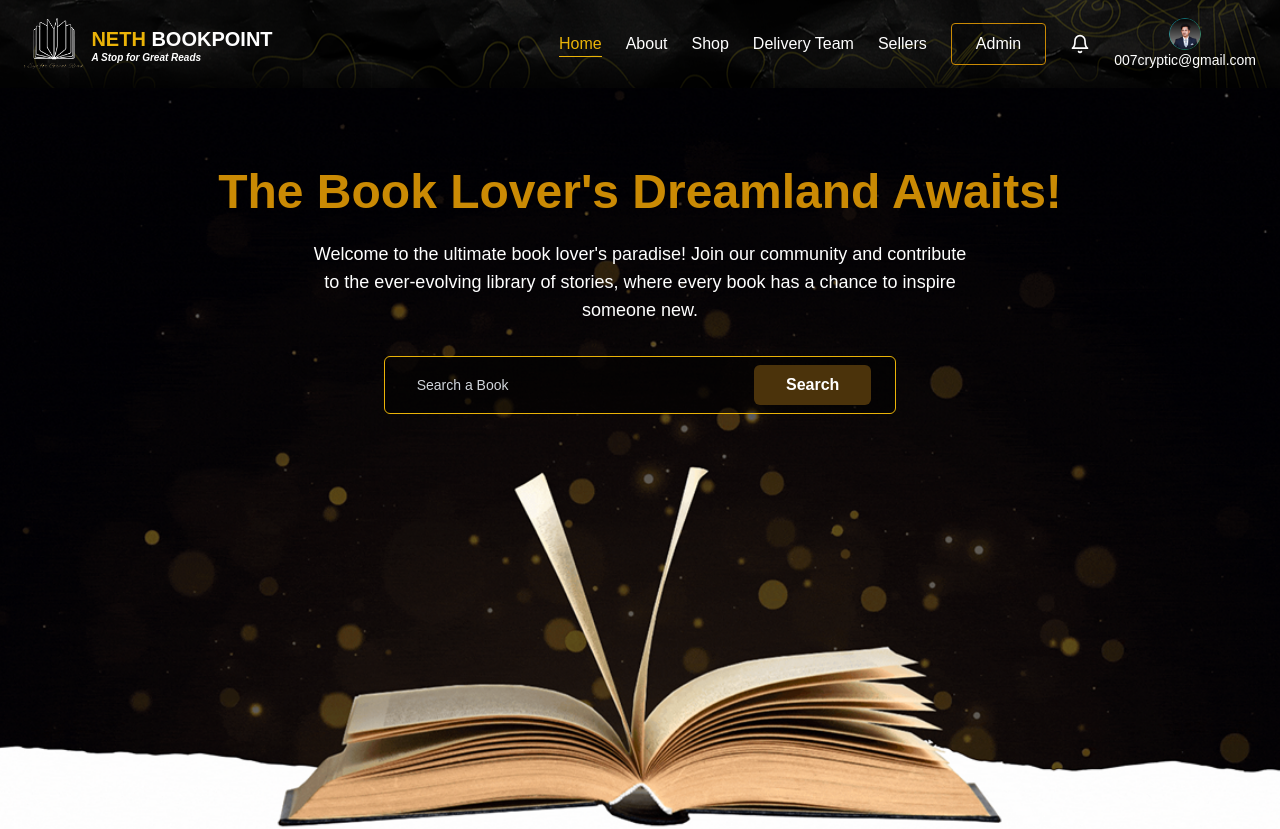
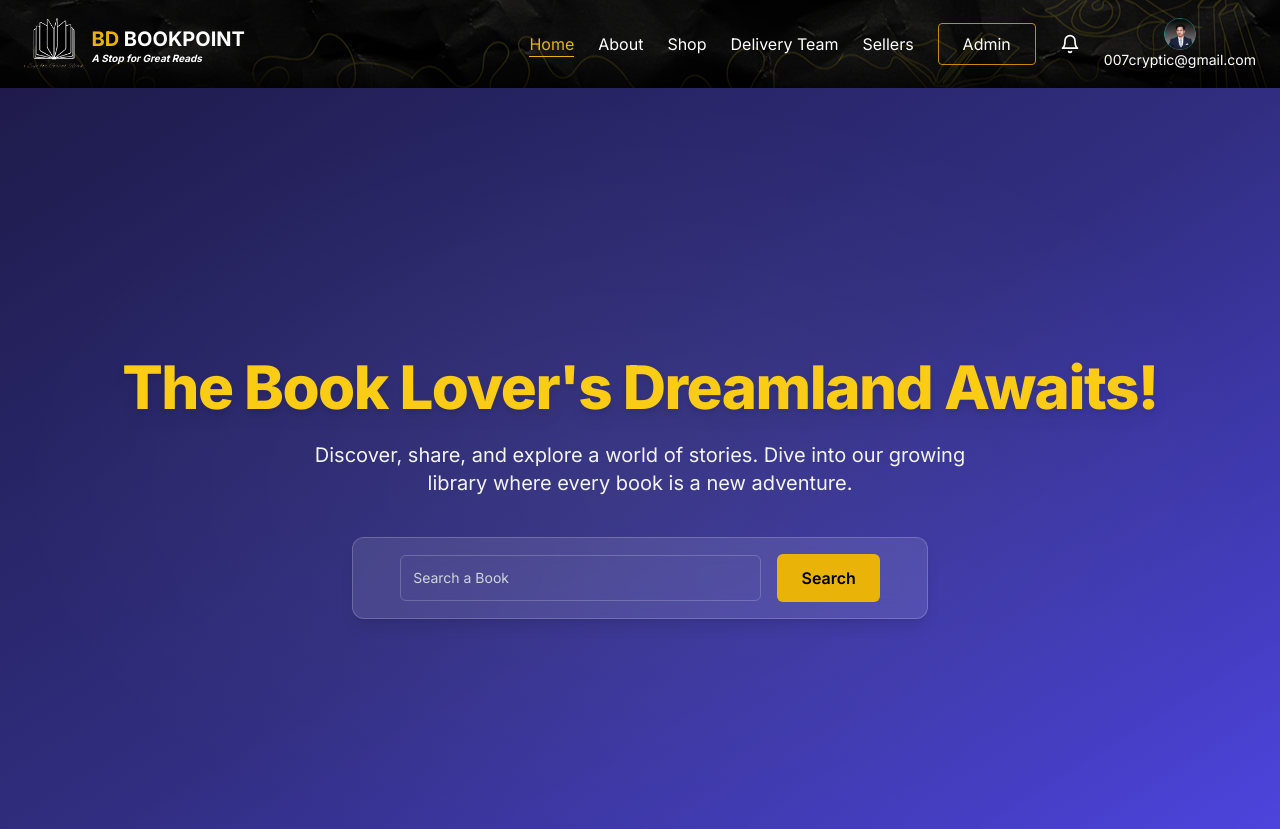
Before and after one commit to nehal7472/bookstore, a React (Vite) app: page / in a window 1280 px wide. Shown: the top 829 px of the page. Built offline with nearby package versions, Linux system fonts and the light colour scheme.

Commit message:
some features vhanged

```diff
--- a/index.html
+++ b/index.html
@@ -1,8 +1,13 @@
-<!doctype html>
+<!DOCTYPE html>
 <html lang="en">
   <head>
     <meta charset="UTF-8" />
     <link rel="icon" type="image/svg+xml" href="assets/icon.png" />
+    <link
+      href="https://fonts.googleapis.com/css2?family=Inter:wght@400;600;700;800&display=swap"
+      rel="stylesheet"
+    />
+
     <meta name="viewport" content="width=device-width, initial-scale=1.0" />
     <title>Book-Shop</title>
   </head>
--- a/src/components/Header.jsx
+++ b/src/components/Header.jsx
@@ -18,7 +18,7 @@ const Header = () => {
           className="h-14 w-auto object-contain"
         />
         <div className="text-yellow-500 font-bold text-xl">
-          NETH <span className="text-white">BOOKPOINT</span>
+          BD <span className="text-white">BOOKPOINT</span>
           <p className="text-[10px] text-white italic leading-none">
             A Stop for Great Reads
           </p>
--- a/src/components/HeroSection.jsx
+++ b/src/components/HeroSection.jsx
@@ -2,26 +2,29 @@ import React from "react";
 
 const HeroSection = () => {
   return (
-    <section
-      className="w-full h-screen text-white py-20 px-4 text-center bg-cover bg-center"
-      style={{ backgroundImage: "url('assets/heroimg.png" }}
-    >
-      <h1 className="text-3xl md:text-5xl font-bold text-yellow-600 mb-6">
+    <section className="w-full h-screen relative overflow-hidden flex flex-col items-center justify-center px-4 text-center bg-gradient-to-br from-[#1e1b4b] via-[#312e81] to-[#4f46e5] animate-gradient">
+      {/* Soft glow background */}
+      <div className="absolute inset-0 bg-[radial-gradient(ellipse_at_center,rgba(255,255,255,0.05),transparent_70%)] pointer-events-none" />
+
+      {/* Headline */}
+      <h1 className="text-4xl md:text-6xl font-extrabold text-yellow-400 drop-shadow-lg tracking-tight mb-6 animate-fadeIn">
         The Book Lover's Dreamland Awaits!
       </h1>
-      <p className="max-w-2xl mx-auto text-base md:text-lg mb-8">
-        Welcome to the ultimate book lover's paradise! Join our community and
-        contribute to the ever-evolving library of stories, where every book has
-        a chance to inspire someone new.
+
+      {/* Subheading */}
+      <p className="max-w-2xl text-lg md:text-xl text-gray-100 mb-10 animate-fadeIn delay-200">
+        Discover, share, and explore a world of stories. Dive into our growing
+        library where every book is a new adventure.
       </p>
 
-      <div className="flex flex-col md:flex-row items-center justify-center gap-4 max-w-lg mx-auto bg-black/50 p-2 rounded-md border border-yellow-500">
+      {/* Search Box */}
+      <div className="flex flex-col md:flex-row items-center justify-center gap-4 max-w-xl w-full bg-white/10 backdrop-blur-md border border-white/20 rounded-xl shadow-lg p-4 z-10 animate-fadeIn delay-300">
         <input
           type="text"
           placeholder="Search a Book"
-          className="w-full md:w-2/3 p-2 text-sm rounded-md bg-transparent border-none focus:outline-none placeholder:text-gray-300"
+          className="w-full md:w-2/3 p-3 text-sm text-white placeholder-gray-300 bg-transparent border border-white/20 rounded-md focus:outline-none focus:ring-2 focus:ring-yellow-400"
         />
-        <button className="bg-[#4B330B] hover:bg-yellow-700 text-white font-semibold px-8 py-2 rounded-md">
+        <button className="w-full md:w-auto px-6 py-3 bg-yellow-500 hover:bg-yellow-600 text-black font-semibold rounded-md transition-all duration-300">
           Search
         </button>
       </div>
--- a/tailwind.config.js
+++ b/tailwind.config.js
@@ -12,10 +12,27 @@ export default {
     },
 
     fontFamily: {
-      sans: ["Graphik", "sans-serif"],
+      sans: ["Inter", "sans-serif"],
       serif: ["Merriweather", "serif"],
     },
     extend: {
+      animation: {
+        gradient: "gradientBG 10s ease infinite",
+        fadeIn: "fadeIn 1.2s ease forwards",
+      },
+      keyframes: {
+        gradientBG: {
+          "0%, 100%": { backgroundPosition: "0% 50%" },
+          "50%": { backgroundPosition: "100% 50%" },
+        },
+        fadeIn: {
+          "0%": { opacity: 0, transform: "translateY(20px)" },
+          "100%": { opacity: 1, transform: "translateY(0)" },
+        },
+      },
+      backgroundSize: {
+        "size-200": "200% 200%",
+      },
       colors: {
         primaryBgColor: "#ffffff",
         secondaryBgColor: {
```
